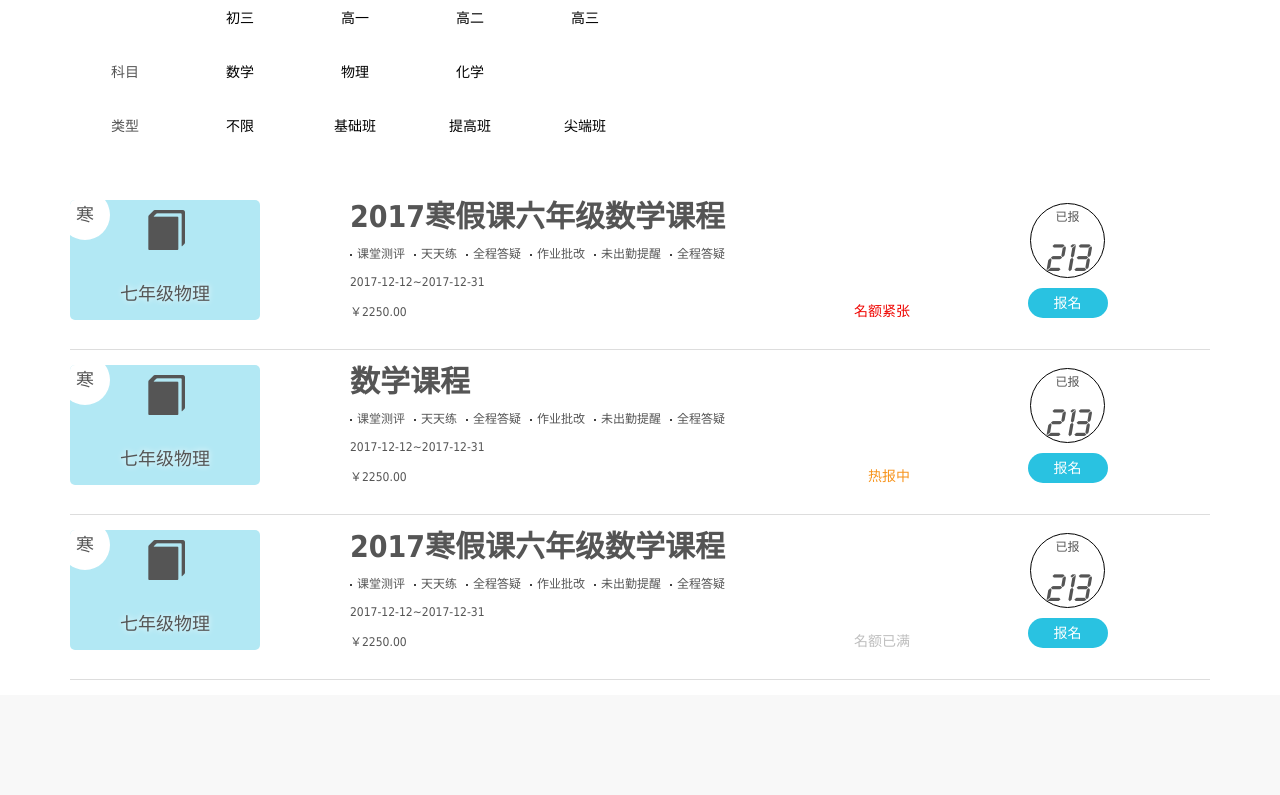
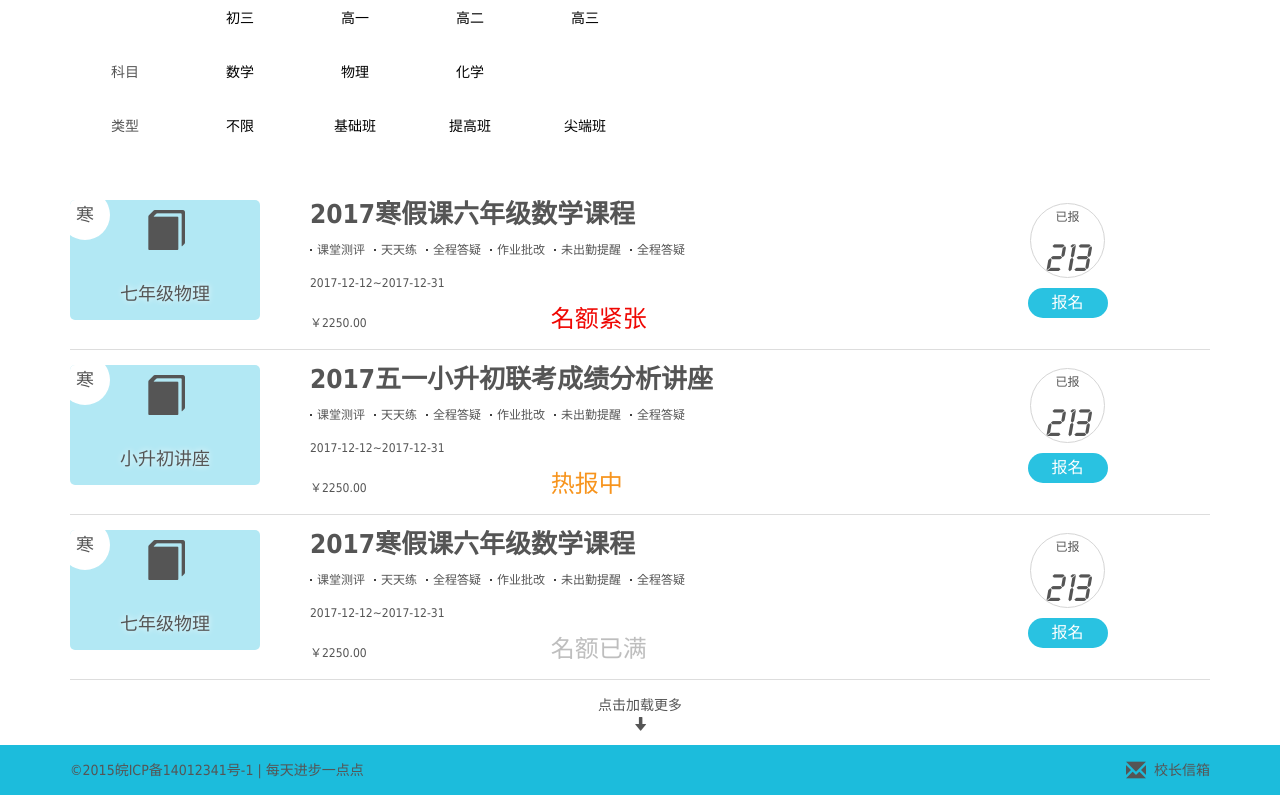
Before and after one commit to fangtian/fangtian_new, a PHP site: page /course.php in a window 1280 px wide. Shown: the part 245-1040 px from the top of the page. Before the commit the page ends 925 px from the top, so only its background shows below. Run offline with PHP 8.4, Linux system fonts and the light colour scheme.

Commit message:
课程详情

```diff
--- a/course.php
+++ b/course.php
@@ -53,7 +53,6 @@
                             <li></li>
                         </ul>
                     </div>
-
                 </div>
                 <div class="tab_nav">
                     <div class="area list col-xs-3 col-sm-12">
@@ -125,19 +124,19 @@
                         </div>
                     </div>
                     <div class="col-sm-3 hidden-xs">
-                        <div class="num">已报<br><span>213</span></div>
+                        <div class="num">已报
+                            <br><span>213</span></div>
                         <div class="btn_ft">报名</div>
-
                     </div>
                 </a>
-                  <a href="" class="list">
+                <a href="" class="list">
                     <div class="list_left col-xs-4 col-sm-2">
                         <span class="season">寒</span>
                         <span class="glyphicon glyphicon-book"></span>
-                        <h3>七年级物理</h3>
+                        <h3>小升初讲座</h3>
                     </div>
                     <div class="list_right col-xs-8 col-sm-7">
-                        <h2>数学课程</h2>
+                        <h2>2017五一小升初联考成绩分析讲座</h2>
                         <ul class="clearfix">
                             <li><i></i>课堂测评</li>
                             <li><i></i>天天练</li>
@@ -153,11 +152,12 @@
                         </div>
                     </div>
                     <div class="col-sm-3 hidden-xs">
-                        <div class="num">已报<br><span>213</span></div>
+                        <div class="num">已报
+                            <br><span>213</span></div>
                         <div class="btn_ft">报名</div>
                     </div>
                 </a>
-                  <a href="" class="list">
+                <a href="" class="list">
                     <div class="list_left col-xs-4 col-sm-2">
                         <span class="season">寒</span>
                         <span class="glyphicon glyphicon-book"></span>
@@ -180,14 +180,18 @@
                         </div>
                     </div>
                     <div class="col-sm-3 hidden-xs">
-                        <div class="num">已报<br><span>213</span></div>
+                        <div class="num">已报
+                            <br><span>213</span></div>
                         <div class="btn_ft">报名</div>
                     </div>
                 </a>
             </div>
+            <div id="course_end">点击加载更多<br><span class="glyphicon glyphicon-arrow-down"></span></div>
         </div>
     </div>
     <!-- include footer.php -->
+
+            <?php include "public/footer.php" ?>
     <a id="back-top"><span class="glyphicon glyphicon-menu-up"></span></a>
     <!-- jQuery (necessary for Bootstrap's JavaScript plugins) -->
     <script src="plugins/jquery/jquery-min.js"></script>
--- a/css/fangtian.css
+++ b/css/fangtian.css
@@ -582,6 +582,12 @@ footer .pull-right .suggest_area input {
 #course .content .container .course_center .list .list_right .status.hot {
   color: #F7941D;
 }
+#course .content .container #course_end {
+  text-align: center;
+  margin-bottom: 10px;
+  margin-top: 10px;
+  cursor: pointer;
+}
 @media (min-width: 769px) {
   #course .content {
     margin-top: 140px;
@@ -655,6 +661,7 @@ footer .pull-right .suggest_area input {
   }
   #course .content .container .course_center {
     margin-top: 30px;
+    margin-bottom: 15px;
   }
   #course .content .container .course_center .list {
     height: 150px;
@@ -675,17 +682,33 @@ footer .pull-right .suggest_area input {
     font-size: 18px;
   }
   #course .content .container .course_center .list .list_right {
-    padding-left: 90px;
+    padding-left: 50px;
   }
   #course .content .container .course_center .list .list_right h2 {
-    font-size: 30px;
+    font-size: 26px;
+    margin-bottom: 10px;
+    white-space: nowrap;
+    text-overflow: ellipsis;
+    overflow: hidden;
+  }
+  #course .content .container .course_center .list .list_right ul {
+    margin-top: 5px;
+    white-space: nowrap;
+    overflow: hidden;
+    text-overflow: ellipsis;
   }
   #course .content .container .course_center .list .list_right ul li {
     display: inline-block;
     float: none;
+    margin-bottom: 5px;
   }
   #course .content .container .course_center .list .list_right p {
     margin: 10px 0;
+  }
+  #course .content .container .course_center .list .list_right .pullright .status {
+    float: none;
+    margin-left: 180px;
+    font-size: 24px;
   }
   #course .content .container .course_center .list .col-sm-3 {
     height: 120px;
@@ -698,7 +721,7 @@ footer .pull-right .suggest_area input {
     width: 75px;
     height: 75px;
     border-radius: 50%;
-    border: 1px solid #000;
+    border: 1px solid #D5D5D5;
     margin: 0 auto;
     text-align: center;
     padding-top: 5px;
@@ -716,6 +739,7 @@ footer .pull-right .suggest_area input {
     margin-top: 10px;
     text-align: center;
     line-height: 30px;
+    font-size: 16px;
   }
 }
 @media (max-width: 768px) {
@@ -799,3 +823,6 @@ footer .pull-right .suggest_area input {
     margin-top: 65px;
   }
 }
+#course_detail {
+  margin-top: 80px;
+}
--- a/css/fangtian.less
+++ b/css/fangtian.less
@@ -352,6 +352,12 @@
                     }
                 }
             }
+            #course_end {
+                text-align: center;
+                margin-bottom: 10px;
+                margin-top: 10px;
+                cursor: pointer;
+            }
         }
     }
     @media (min-width: 769px) {
@@ -432,12 +438,13 @@
                 }
                 .course_center {
                     margin-top: 30px;
+                    margin-bottom: 15px;
                     .list {
                         height: 150px;
                         .list_left {
                             height: 120px;
                             background-color: #B2E8F4;
-                            h3{
+                            h3 {
                                 margin-top: 30px;
                             }
                             .season {
@@ -447,25 +454,42 @@
                                 left: -10px;
                                 padding-top: 10px;
                                 font-size: 18px;
-
                             }
                         }
                         .list_right {
-                            padding-left: 90px;
+                            padding-left: 50px;
                             h2 {
-                                font-size: 30px;
+                                font-size: 26px;
+                                margin-bottom: 10px;
+                                text-overflow: ellipsis;
+                                white-space: nowrap;
+                                text-overflow: ellipsis;
+                                overflow: hidden;
                             }
                             ul {
+                                margin-top: 5px;
+                                text-overflow: ellipsis;
+                                white-space: nowrap;
+                                 overflow: hidden;
+                                text-overflow: ellipsis;
 
                                 li {
                                     display: inline-block;
                                     float: none;
+                                    margin-bottom: 5px;
                                 }
                             }
                             p {
-                                margin: 10px 0;
+                                margin:10px 0;
                             }
-                            .pullright {}
+                            .pullright {
+                                .status {
+                                    float: none;
+                                    margin-left: 180px;
+                                    font-size: 24px;
+
+                                }
+                            }
                         }
                         .col-sm-3 {
                             height: 120px;
@@ -477,15 +501,14 @@
                                 width: 75px;
                                 height: 75px;
                                 border-radius: 50%;
-                                border: 1px solid #000;
+                                border: 1px solid #D5D5D5;
                                 margin: 0 auto;
                                 text-align: center;
                                 padding-top: 5px;
                                 font-size: 12px;
-                                span{
+                                span {
                                     font-family: ftFont;
                                     font-size: 40px;
-
                                 }
                             }
                             .btn_ft {
@@ -496,6 +519,7 @@
                                 margin-top: 10px;
                                 text-align: center;
                                 line-height: 30px;
+                                font-size: 16px;
                             }
                         }
                     }
@@ -591,3 +615,6 @@
         }
     }
 }
+#course_detail{
+    margin-top: 80px;
+}
```
Also changed, not shown: course_detail.php (added, +60 -0 lines), public/location.php (added, +19 -0 lines), images/uploads/logo.jpg (added), 2 other files.
